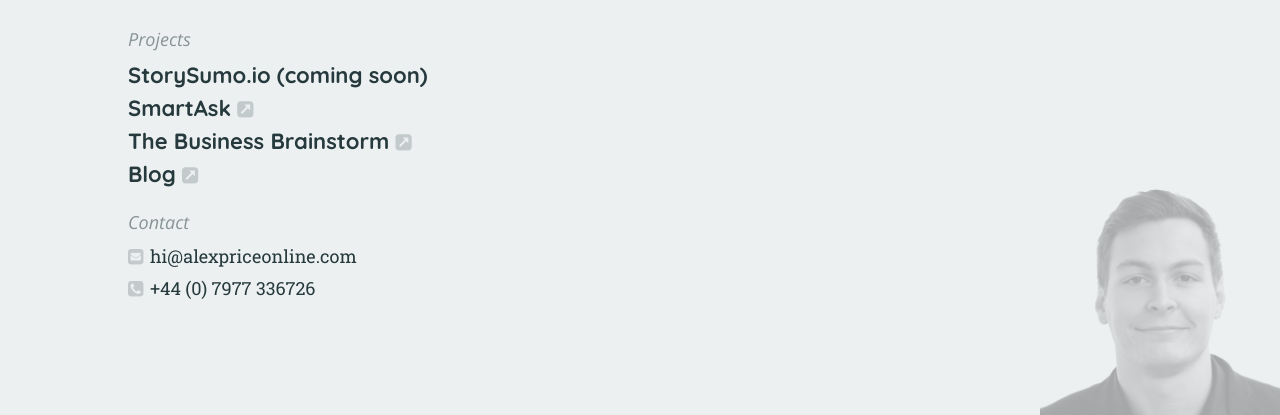
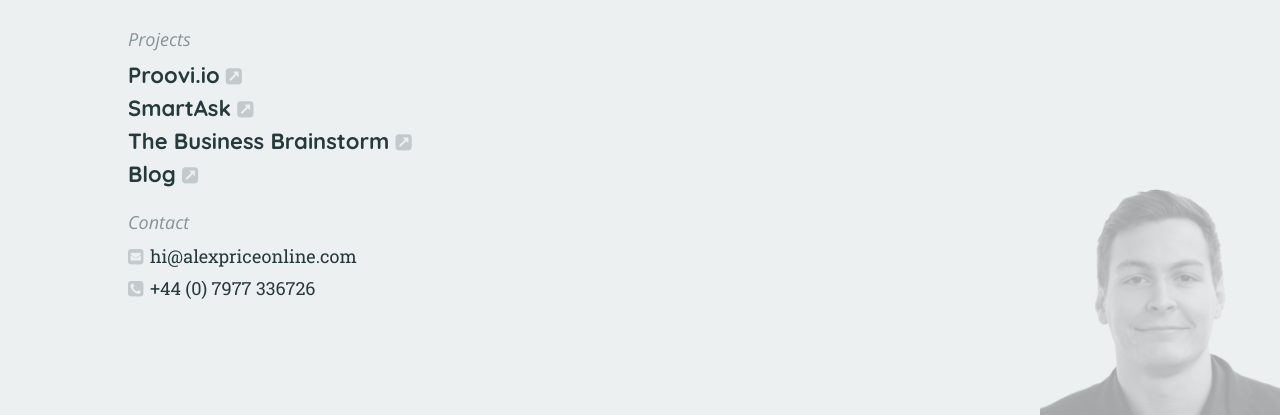
Before and after one commit to alexpriceonline/alexpriceonline.github.io, a website: page index.html in a window 1280 px wide. Shown: the part 385-800 px from the top of the page. Drawn offline with nearby package versions, Linux system fonts and the light colour scheme.

Commit message:
Updated projects

```diff
--- a/index.html
+++ b/index.html
@@ -33,18 +33,13 @@
                 Front-end perfectionist, entrepreneur and experimenter
             </h2>
             <h3 class="body-subtitle">Projects</h3>
-            <!--
-               -<a href="http://storysumo.io/"
-               -   title="Check out StorySumo soon (new tab)"
-               -   class="body-link mod-external"
-               -   rel="noopener noreferrer"
-               -   target="_blank">
-               -    StorySumo.io (coming soon)
-               -</a>
-               -->
-            <span class="body-link">
-              StorySumo.io (coming soon)
-            </span>
+            <a href="http://proovi.io/"
+               title="Check out Proovi (new tab)"
+               class="body-link mod-external"
+               rel="noopener noreferrer"
+               target="_blank">
+                Proovi.io
+            </a>
             <a href="https://github.com/alexpriceonline/SmartAsk"
                title="Check out the SmartAsk source (new tab)"
                class="body-link mod-external"
```
